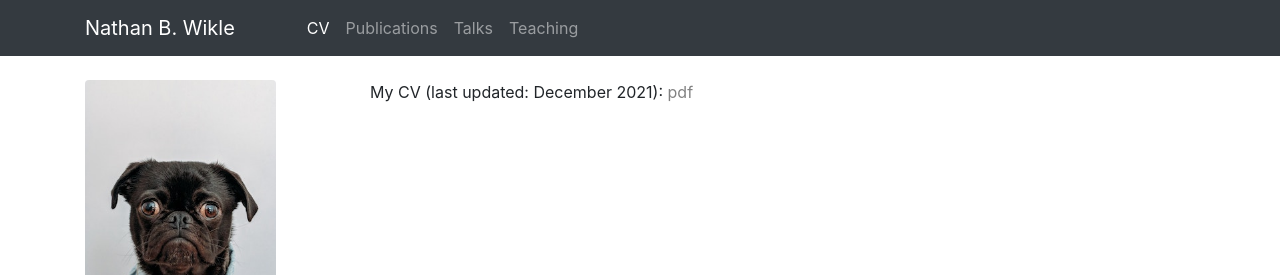
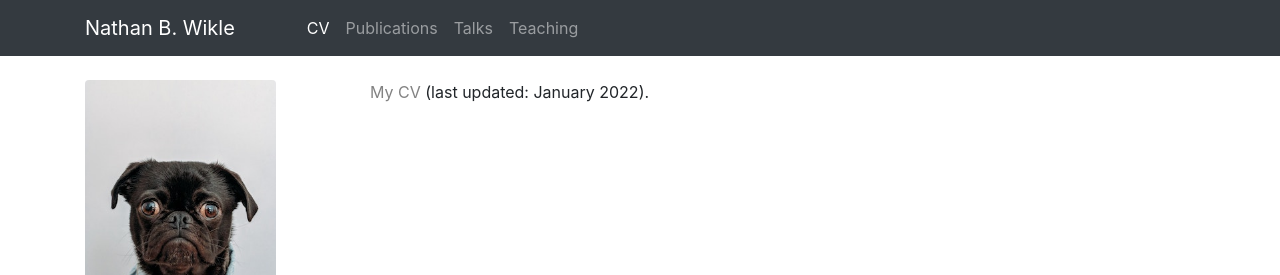
Before and after one commit to nbwikle/nbwikle.github.io, a Jekyll site: the page built from pages/cv.md, in a window 1280 px wide. Shown: the top 275 px of the page. Built offline with Jekyll 4.4.1, drawn with Linux system fonts in a browser that asks for light colours; nearby versions of some CDN libraries.

Commit message:
Changed 'last updated' to January 2022.

```diff
--- a/pages/cv.md
+++ b/pages/cv.md
@@ -4,4 +4,4 @@ layout: page
 permalink: cv.html
 ---
 
-My CV (last updated: December 2021): [pdf](assets/wikle-cv.pdf){:target="_blank" rel="noopener"}
+[My CV](assets/wikle-cv.pdf){:target="_blank" rel="noopener"} (last updated: January 2022).
```
